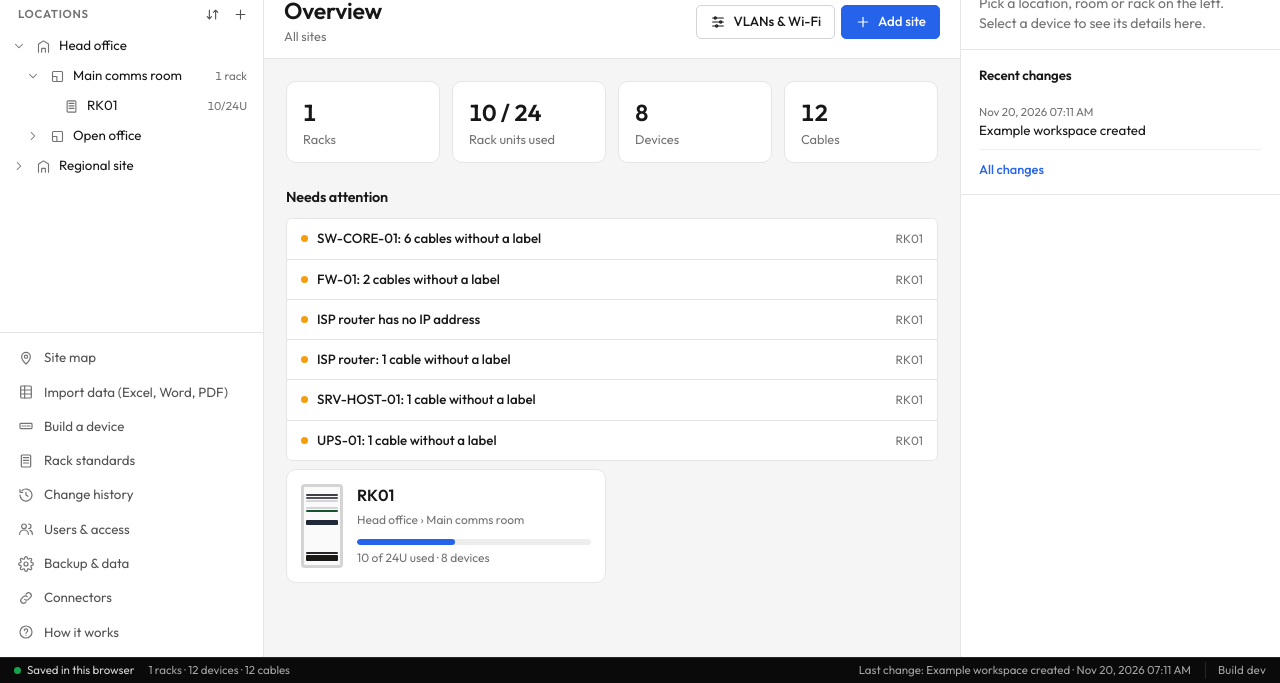
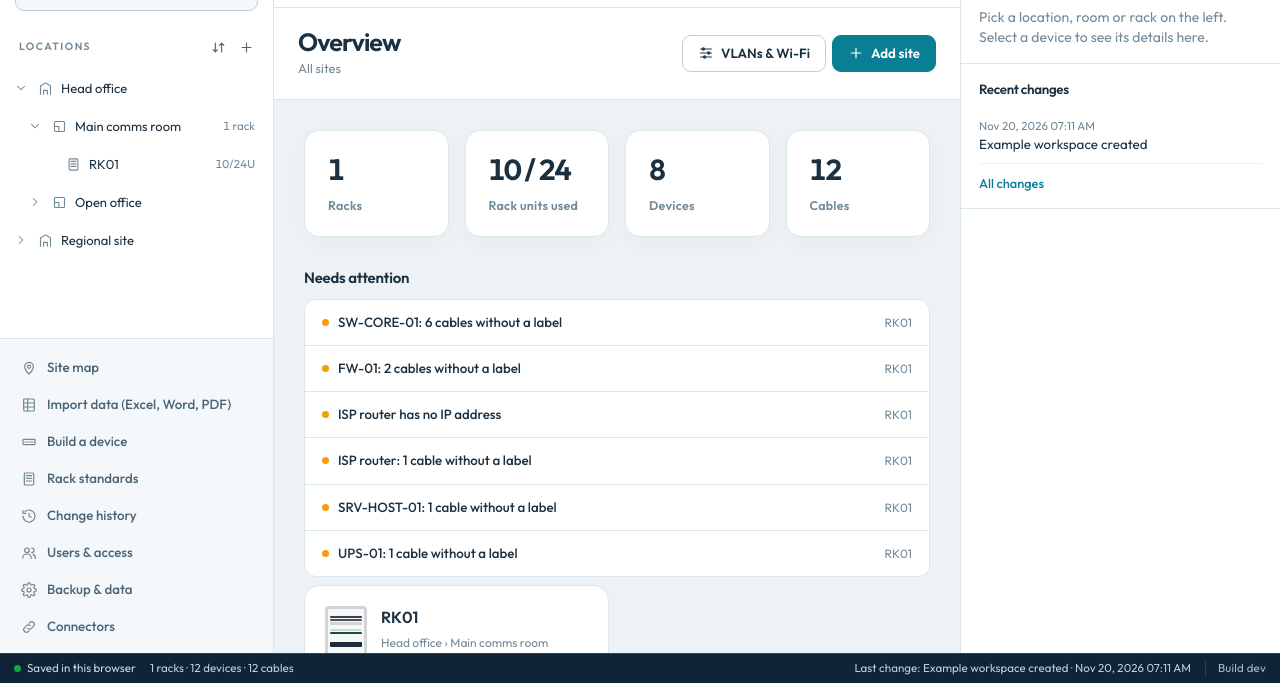
Before and after one commit to RogueAssassin/CommsAtlas, a plain HTML site: page src/index.html in a window 1280 px wide. Shown: the part 117-800 px from the top of the page. Drawn offline with Linux system fonts and the light colour scheme; no server answers.

Commit message:
style: load CommsAtlas refresh after existing application styles

```diff
--- a/src/index.html
+++ b/src/index.html
@@ -5,7 +5,7 @@
   <meta name="viewport" content="width=device-width, initial-scale=1">
   <title>CommsAtlas — Sites, comms rooms, racks &amp; patching</title>
   <meta name="description" content="Map every site, plan racks, place devices, document every port, VLAN and patch cable, and print clean rack sheets.">
-  <meta name="theme-color" content="#030f26">
+  <meta name="theme-color" content="#14283c">
   <link rel="icon" href="/favicon.ico" sizes="any">
   <link rel="icon" type="image/png" sizes="32x32" href="/img/icon-32.png">
   <link rel="icon" type="image/png" sizes="16x16" href="/img/icon-16.png">
@@ -13,6 +13,7 @@
   <script src="/js/theme-boot.js"></script>
   <link rel="preload" href="/fonts/outfit-latin.woff2" as="font" type="font/woff2" crossorigin>
   <link rel="stylesheet" href="/styles.css">
+  <link rel="stylesheet" href="/visual-refresh.css">
 </head>
 <body>
   <div class="app" id="app" data-view="home">
```
